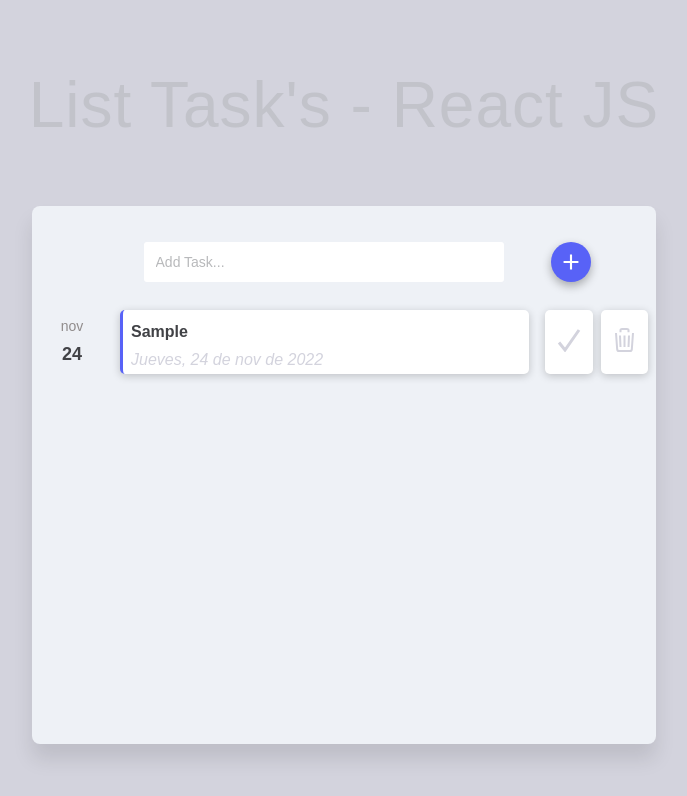
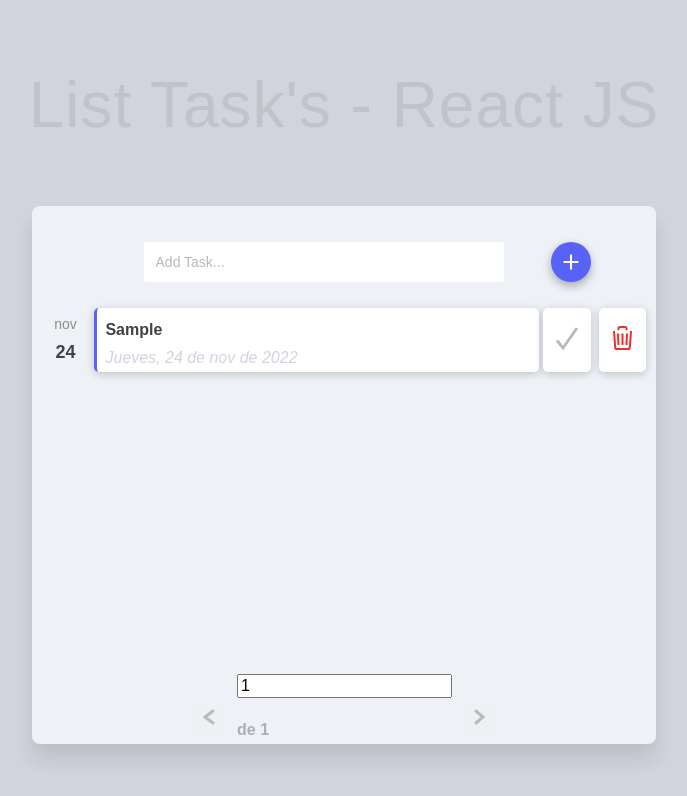
Before and after one commit to daeselixir/app-task-reactjs, a React (Vite) app: page / in a window 1280 px wide. Both pictures are taken after typing "Sample" into the empty fields and a click on the button 867 px from the left and 262 px from the top of the page. Shown: the top 796 px of the page, without its empty margins (296-983 px from the left). Built offline with nearby package versions, Linux system fonts and the light colour scheme.

Commit message:
Creamos la paginacion,falta corregir estado al eliminar, y estilos de paginacion

```diff
--- a/src/App.jsx
+++ b/src/App.jsx
@@ -5,7 +5,6 @@
 import Main from "./components/Main/Wrapper";
 import Pagination from "./components/Footer/Pagination";
 import { v4 as uuidv4 } from "uuid";
-import { set } from "date-fns";
 
 const capitalize = (palabra) => {
   return palabra.charAt(0).toUpperCase() + palabra.slice(1);
@@ -26,6 +25,14 @@
   const [inputSearch, setInputSearch] = useState("");
   const [listTareas, setListTareas] = useState([]);
   const [estado, setEstado] = useState(false);
+  const [pagina, setPagina] = useState(1);
+  const [porPagina, setPorPagina] = useState(4);
+  const [inputPage, setInputPage] = useState(1);
+
+  // const maximo = listTareas.length / porPagina;
+  const maximo = Math.ceil(listTareas.length / porPagina);
+
+  // console.log(maximo);
 
   const handleChange = (e) => {
     setInputSearch(e.target.value);
@@ -63,7 +70,7 @@
   const taskCompleted = (task) => {
     const s = listTareas.find((tarea) => tarea.id === task);
 
-    setEstado(s.estado = !s.estado);
+    setEstado((s.estado = !s.estado));
     // setEstado(false);
     setTimeout(() => {
       setEstado(false);
@@ -71,7 +78,36 @@
     setListTareas([...listTareas]);
   };
 
+  const nextPage = () => {
+    setInputPage(inputPage + 1);
+    setPagina(pagina + 1);
+  };
 
+  const prevPage = () => {
+    setInputPage(parseInt(inputPage) - 1);
+    setPagina(parseInt(pagina) - 1);
+  };
+
+  const onKeyDown = (e) => {
+    if (e.keyCode == 13) {
+      setPagina(parseInt(e.target.value));
+
+      if (
+        parseInt(e.target.value) < 1 || //si el numero es menor a 1 que no siga bajando
+        parseInt(e.target.value) > Math.ceil(maximo) ||
+        isNaN(parseInt(e.target.value))
+      ) {
+        setPagina(1);
+        setInputPage(1);
+      } else {
+        setPagina(parseInt(e.target.value));
+      }
+    }
+  };
+
+  const onChange = (e) => {
+    setInputPage(e.target.value);
+  };
 
   return (
     <AppDesign>
@@ -85,11 +121,23 @@
         />
 
         <Main
+          porPagina={porPagina}
+          pagina={pagina}
           tareas={listTareas}
           removeTask={removeTask}
           taskCompleted={taskCompleted}
         />
-        {/* <Pagination /> */}
+        <Pagination
+        pagina={pagina}
+        onChange={onChange}
+          onKeyDown={onKeyDown}
+          prevPage={prevPage}
+          nextPage={nextPage}
+          inputPage={inputPage}
+          porPagina={porPagina}
+          setPagina={setPagina}
+          maximo={maximo}
+        />
       </Container>
     </AppDesign>
   );
--- a/src/assets/wrappers/TaskStyle.jsx
+++ b/src/assets/wrappers/TaskStyle.jsx
@@ -5,15 +5,15 @@
 
   display: flex;
   flex-direction: row;
-  justify-content: space-evenly;
+  /* justify-content: space-evenly; */
   align-items: center;
 
-  gap: 1rem;
-  padding: 0.5rem;
+  gap: 0.3rem;
+  padding: 0.4rem 0.6rem;
 
   .fecha {
-    width: 4rem;
     /* border: 1px solid red; */
+    width: 3rem;
 
     font-size: 14px;
     text-align: center;
@@ -36,16 +36,15 @@
 
     box-shadow: 0px 2px 8px rgba(0, 0, 0, 0.2);
     border-radius: 5px;
-    background: white;
+    background-color: white;
     border-left: 3px solid #5862f7;
     padding: 8px;
-    /* max-width: 100%; */
+    transition: all 0.2s;
     max-height: 4rem;
 
     display: flex;
     flex-direction: column;
     flex: 1;
-    /* gap: 1rem; */
 
     p {
       color: #414246;
@@ -60,11 +59,19 @@
       color: #d3d3dd;
     }
   }
+  .activeTask i,
+  .activeTask p {
+    color: #fff;
+  }
+  .activeTask {
+    background-color: #65eb7b;
+    border-left: 3px solid #4baf5c;
+  }
 
   .button {
     /* border: 1px solid red; */
+
     height: 4rem;
-    /* max-width: 30%; */
 
     display: flex;
     gap: 0.5rem;
@@ -74,23 +81,31 @@
       border-radius: 5px;
       background: white;
       max-height: 100%;
-      transition: all .5s;
+      transition: all 0.4s;
+      stroke: #bebaba;
     }
 
     .btn:hover {
       background: #5862f7;
+      stroke: #e7e4e4;
     }
 
-    .checkOk {
-      stroke: #d3d3dd;
+    /* tarea completed */
+
+    .checkOkListo {
+      stroke: #fdfdfd;
     }
 
-    .checkOk:hover {
-      stroke: #ffffff;
+    /* delete */
+
+    .checkDelete {
+      stroke: #ee2d2d;
     }
 
+    /* activo o desactive */
+
     .active {
-      background: #08ca29;
+      background: #70ee85;
     }
 
     .desactive {
--- a/src/components/Footer/Pagination.jsx
+++ b/src/components/Footer/Pagination.jsx
@@ -13,6 +13,15 @@
   button {
     border: none;
     cursor: pointer;
+
+    :disabled {
+      stroke: #2f52df;
+    }
+  }
+
+  svg .btnPrev {
+    background-color: red;
+    stroke: #2f52df;
   }
 
   .pagination-num {
@@ -21,11 +30,24 @@
   }
 `;
 
-const Pagination = () => {
+const Pagination = ({
+  porPagina,
+  maximo,
+  prevPage,
+  setPagina,
+  inputPage,
+  nextPage,
+  onKeyDown,
+  onChange,
+  pagina,
+}) => {
+  // console.log(porPagina, maximo);
+
   return (
     <PageNumber>
       <div className="">
-        <button>
+        {/* botones */}
+        <button disabled={pagina === 1 || pagina < 1} onClick={prevPage}>
           <svg
             width="13"
             height="16"
@@ -43,9 +65,24 @@
           </svg>
         </button>
       </div>
-      <div className="pagination-num">1 2 3</div>
+      <div className="pagination-num">
+        <input
+          onChange={(e) => onChange(e)}
+          onKeyDown={(e) => onKeyDown(e)}
+          name="inputPage"
+          autoComplete="off"
+          value={inputPage}
+          type="text"
+        />
+        <p>de {maximo} </p>
+      </div>
+      {/* botones */}
+
       <div className="">
-        <button>
+        <button
+          disabled={Math.ceil(pagina === maximo) || Math.ceil(pagina > maximo)}
+          onClick={nextPage}
+        >
           <svg
             width="12"
             height="16"
--- a/src/components/Main/Task.jsx
+++ b/src/components/Main/Task.jsx
@@ -1,9 +1,11 @@
 import { TaskStyle } from "../../assets/wrappers/TaskStyle";
 
-const Task = ({ tareas, removeTask, taskCompleted }) => {
+const Task = ({ tareas, removeTask, taskCompleted, porPagina, pagina }) => {
   return (
     <>
-      {tareas.map((tarea) => {
+      {tareas
+        .slice((pagina - 1) * porPagina, (pagina - 1) * porPagina + porPagina)
+        .map((tarea) => {
           return (
             <TaskStyle key={tarea.id}>
               {/*1 fecha creacion */}
@@ -12,7 +14,7 @@
                 <span>{tarea.day} </span>
               </div>
               {/*2 tareas */}
-            <div className="tarea">
+              <div className={tarea.estado ? "tarea activeTask" : "tarea"}>
                 <p>{tarea.input} </p>
                 <i>{tarea.fecha} </i>
               </div>
@@ -23,7 +25,7 @@
                 <button
                   type="submit"
                   onClick={() => taskCompleted(tarea.id)}
-                className={tarea.estado ? "btn active" : "btn"}
+                  className={tarea.estado ? "btn active checkOkListo" : "btn"}
                   // onSubmit={removeTask(tarea.id)}
                 >
                   <svg
@@ -35,7 +37,7 @@
                   >
                     <path
                       d="M22 2L8 22L2 14.5"
-                    className="checkOk"
+                      className="checkO"
                       strokeWidth="3"
                     />
                   </svg>
@@ -52,14 +54,13 @@
                   >
                     <path
                       d="M3 5L4.18056 21.3636C4.23663 22.3091 5.03056 23 6.06944 23H16.9306C17.9736 23 18.7527 22.3091 18.8194 21.3636L20 5"
-                    className="checkOk"
+                      className="checkDelete"
                       strokeWidth="2"
                     />
 
-                  <path d="M1 5H22" />
                     <path
                       d="M7.5 4.27273V2.22728C7.49942 2.06598 7.53783 1.90618 7.613 1.75706C7.68818 1.60795 7.79865 1.47247 7.93805 1.35841C8.07746 1.24435 8.24304 1.15397 8.42529 1.09246C8.60754 1.03095 8.80286 0.999533 9 1.00001H14C14.1971 0.999533 14.3925 1.03095 14.5747 1.09246C14.757 1.15397 14.9225 1.24435 15.0619 1.35841C15.2014 1.47247 15.3118 1.60795 15.387 1.75706C15.4622 1.90618 15.5006 2.06598 15.5 2.22728V4.27273M11.5 7.54546V19M7 7.54546L7.5 19M16 7.54546L15.5 19"
-                    className="checkOk"
+                      className="checkDelete"
                       strokeWidth="2"
                     />
                   </svg>
--- a/src/components/Main/Wrapper.jsx
+++ b/src/components/Main/Wrapper.jsx
@@ -2,11 +2,16 @@
 import Task from "./Task";
 import { Main } from "../../assets/wrappers/Main";
 
-const Wrapper = ({ tareas ,removeTask,taskCompleted}) => {
-
+const Wrapper = ({ tareas, removeTask, taskCompleted, porPagina, pagina }) => {
   return (
     <Main>
-      <Task tareas={tareas} removeTask={removeTask} taskCompleted={taskCompleted} />
+      <Task
+        porPagina={porPagina}
+        pagina={pagina}
+        tareas={tareas}
+        removeTask={removeTask}
+        taskCompleted={taskCompleted}
+      />
     </Main>
   );
 };
--- a/src/main.jsx
+++ b/src/main.jsx
@@ -3,8 +3,6 @@
 import "./assets/css/index.css";
 import "normalize.css";
 import App from "./App";
-import { getMonth, getYear } from "date-fns";
-
 
 
 
```
Also changed, not shown: data.js (+35 -21 lines), src/assets/wrappers/FormControl.jsx (+0 -21 lines). Lines whose indentation alone changed are shown as unchanged.
